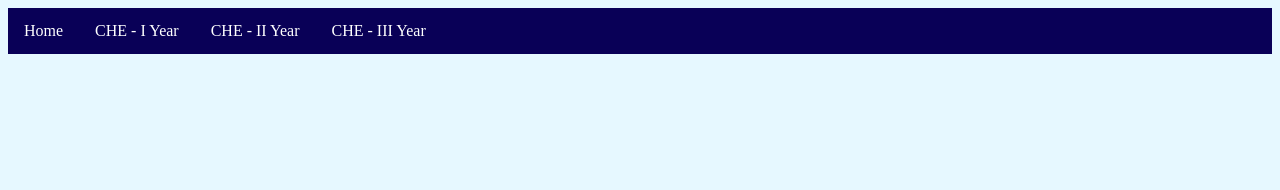
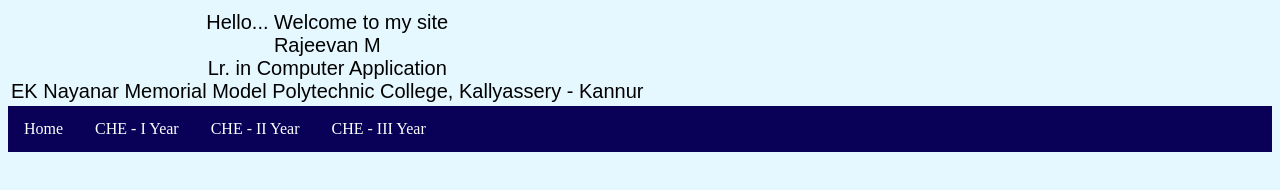
Before and after one commit to rajeevktk/rajeevktk.github.io, a plain HTML site: page index.html in a window 1280 px wide. Drawn offline with Linux system fonts and the light colour scheme.

Commit message:
Update index.html

```diff
--- a/index.html
+++ b/index.html
@@ -4,6 +4,19 @@
     <link rel="stylesheet" type="text/css" href="style.css" />
   </head>
   <body>
+    <table>
+      <tr>
+        <td align="center" style='font-family: Arial, sans-serif;font-weight: normal;font-size: 20px;'>
+          Hello... Welcome to my site
+          <br>
+          Rajeevan M
+          <br>
+          Lr. in Computer Application
+          <br>
+          EK Nayanar Memorial Model Polytechnic College, Kallyassery - Kannur
+        </td>
+      </tr>
+    </table>
     <ul>
       <li><a href="#home">Home</a></li>
       <li class="dropdown">
@@ -26,8 +39,6 @@
           <a href="#">Operating Systems</a>
         </div>
       </li>
-
-
     </ul>
   </body>
 </html>
```
